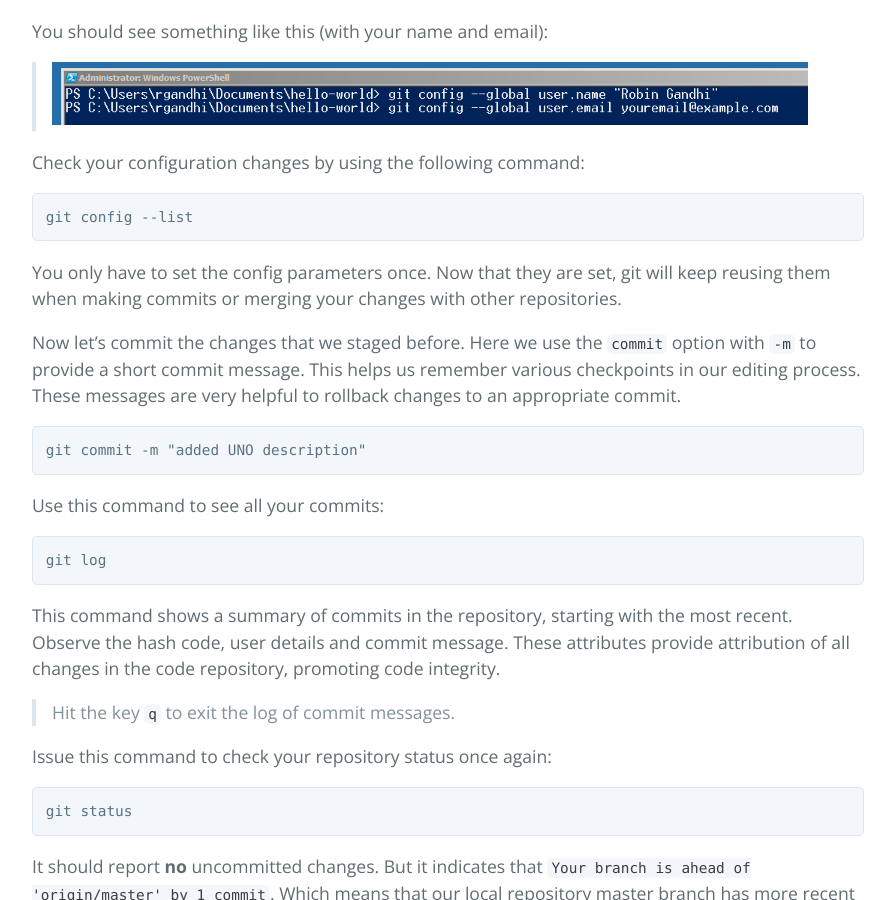
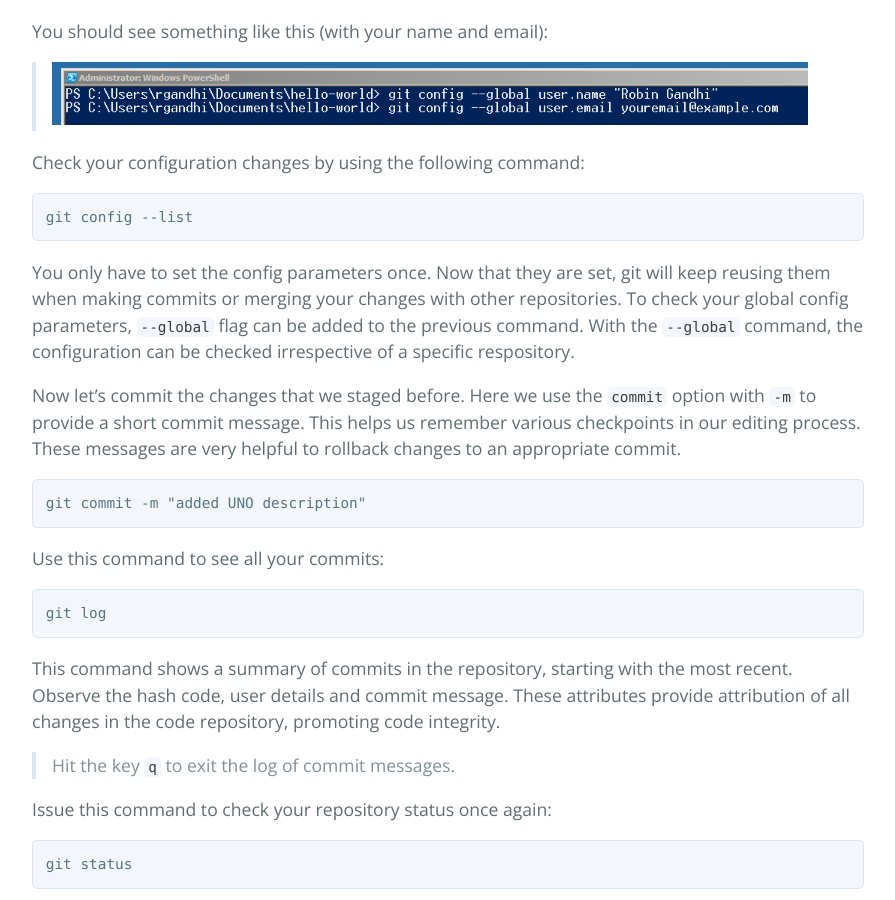
Before and after one commit to robinagandhi/swa, a Jekyll site: the page built from pages/github.md, in a window 1280 px wide and 900 px high, scrolled down 7775 px. Shown: the whole window, without its empty margins (192-1087 px from the left). Built offline with Jekyll 4.4.1, drawn with Linux system fonts in a browser that asks for light colours.

Commit message:
global flag

````diff
--- a/pages/github.md
+++ b/pages/github.md
@@ -219,7 +219,7 @@ Check your configuration changes by using the following command:
 git config --list
 ```
 
-You only have to set the config parameters once. Now that they are set, git will keep reusing them when making commits or merging your changes with other repositories.
+You only have to set the config parameters once. Now that they are set, git will keep reusing them when making commits or merging your changes with other repositories. To check your global config parameters, `--global` flag can be added to the previous command. With the `--global` command, the configuration can be checked irrespective of a specific respository.
 
 Now let's commit the changes that we staged before. Here we use the `commit` option with `-m` to provide a short commit message. This helps us remember various checkpoints in our editing process. These messages are very helpful to rollback changes to an appropriate commit.
 
````
